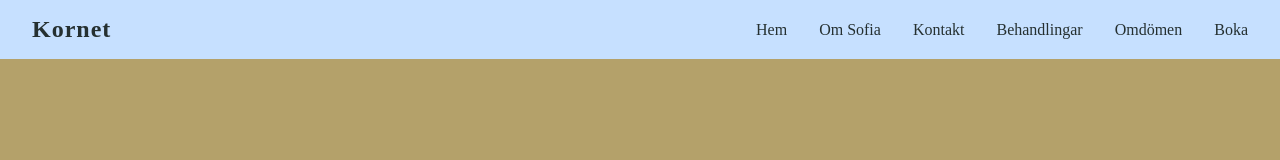
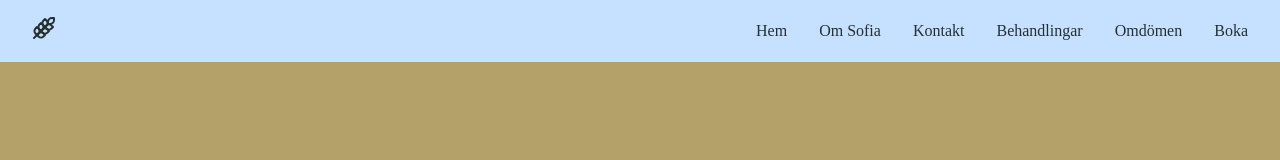
Before and after one commit to jacomaco/kornet, a React (Vite) app in the folder kornet/: page / in a window 1280 px wide. Shown: the top 160 px of the page. Built offline with nearby package versions, Linux system fonts and the light colour scheme.

Commit message:
added wheat svg as temp logo

```diff
--- a/kornet/src/components/Navbar.tsx
+++ b/kornet/src/components/Navbar.tsx
@@ -3,7 +3,9 @@ import './styles/Navbar.css'
 function Navbar() {
   return (
     <nav className="navbar">
-      <div className="navbar-logo">Kornet</div>
+      <div className="navbar-logo">
+        <svg xmlns="http://www.w3.org/2000/svg" width="24" height="24" viewBox="0 0 24 24" fill="none" stroke="currentColor" strokeWidth="2" strokeLinecap="round" strokeLinejoin="round" className="lucide lucide-wheat-icon lucide-wheat"><path d="M2 22 16 8" /><path d="M3.47 12.53 5 11l1.53 1.53a3.5 3.5 0 0 1 0 4.94L5 19l-1.53-1.53a3.5 3.5 0 0 1 0-4.94Z" /><path d="M7.47 8.53 9 7l1.53 1.53a3.5 3.5 0 0 1 0 4.94L9 15l-1.53-1.53a3.5 3.5 0 0 1 0-4.94Z" /><path d="M11.47 4.53 13 3l1.53 1.53a3.5 3.5 0 0 1 0 4.94L13 11l-1.53-1.53a3.5 3.5 0 0 1 0-4.94Z" /><path d="M20 2h2v2a4 4 0 0 1-4 4h-2V6a4 4 0 0 1 4-4Z" /><path d="M11.47 17.47 13 19l-1.53 1.53a3.5 3.5 0 0 1-4.94 0L5 19l1.53-1.53a3.5 3.5 0 0 1 4.94 0Z" /><path d="M15.47 13.47 17 15l-1.53 1.53a3.5 3.5 0 0 1-4.94 0L9 15l1.53-1.53a3.5 3.5 0 0 1 4.94 0Z" /><path d="M19.47 9.47 21 11l-1.53 1.53a3.5 3.5 0 0 1-4.94 0L13 11l1.53-1.53a3.5 3.5 0 0 1 4.94 0Z" /></svg>
+      </div>
       <ul className="navbar-links">
         <li><a href="#home">Hem</a></li>
         <li><a href="#about">Om Sofia</a></li>
```
Also changed, not shown: kornet/src/components/Navbar/Navbar.tsx (deleted, +0 -19 lines).
